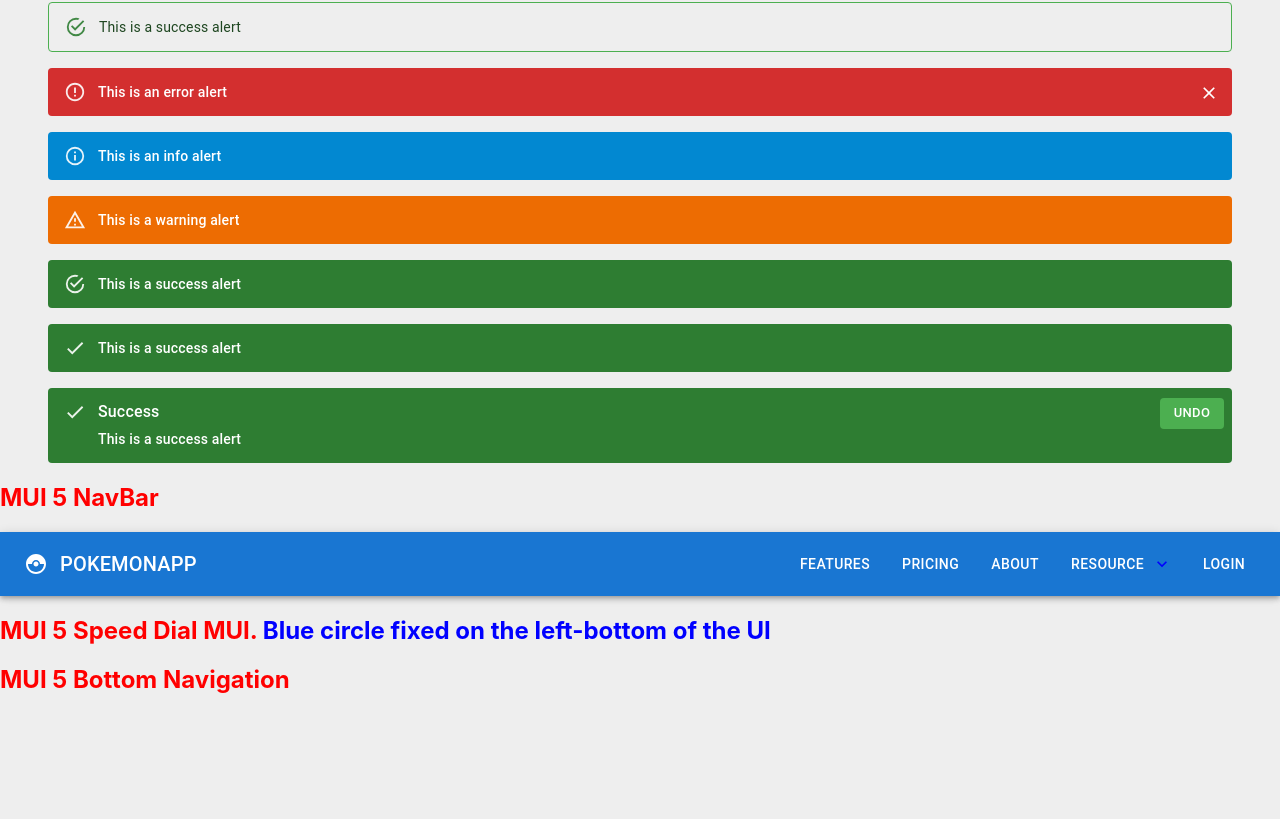
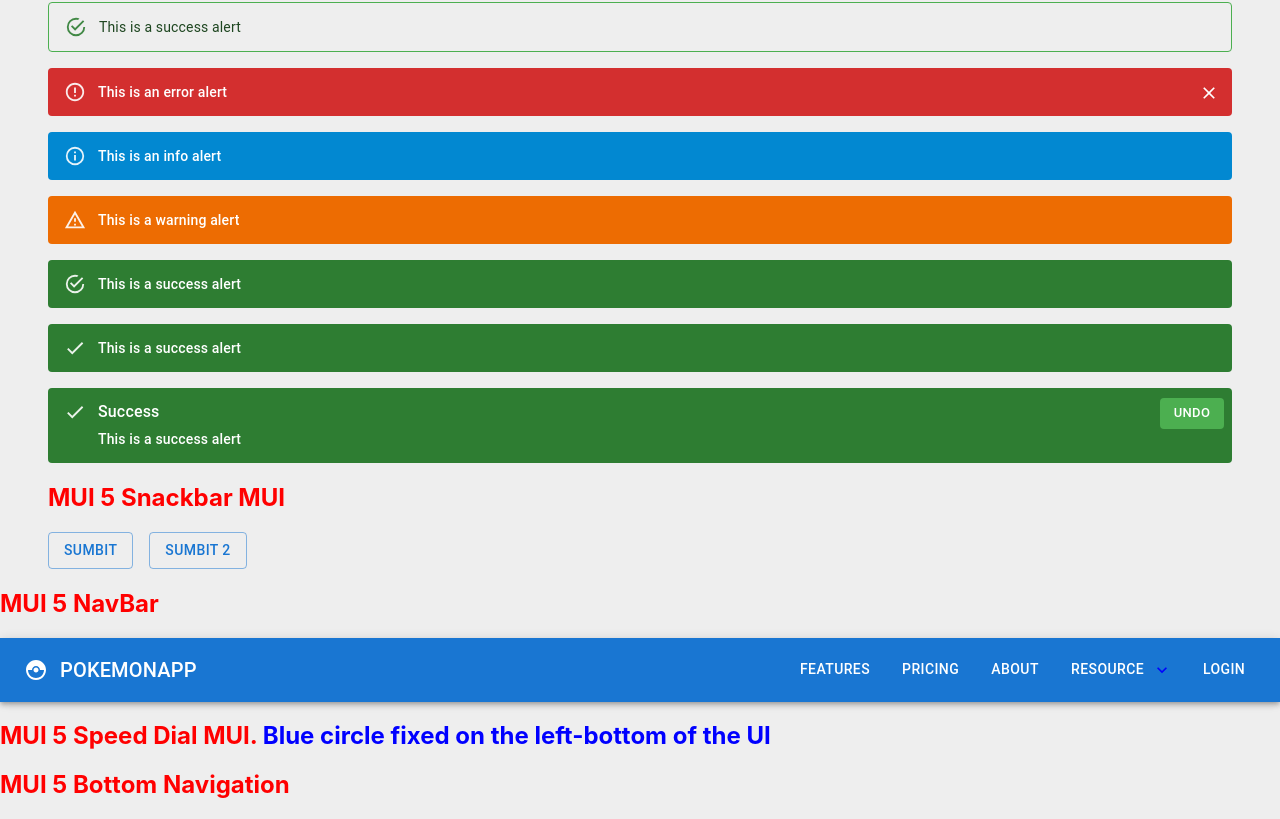
Before and after one commit to Dina2703/mui5-app, a React (Create React App) app: page / in a window 1280 px wide. Shown: the part 8234-9053 px from the top of the page. Before the commit the page ends 8948 px from the top, so only its background shows below. Built offline with nearby package versions, Linux system fonts and the light colour scheme.

Commit message:
Snackbar MUI examples

```diff
--- a/src/App.js
+++ b/src/App.js
@@ -27,6 +27,7 @@ import MuiTypo from "./components/MuiTypo";
 import MuiToolTip from "./components/MuiToolTip";
 import MuiTabel from "./components/MuiTabel";
 import MuiAlert from "./components/MuiAlert";
+import MuiSnackbar from "./components/MuiSnackbar";
 
 function App() {
   return (
@@ -84,6 +85,8 @@ function App() {
         <MuiTabel />
         <h2>MUI 5 Alert MUI </h2>
         <MuiAlert />
+        <h2>MUI 5 Snackbar MUI </h2>
+        <MuiSnackbar />
       </div>
       <h2>MUI 5 NavBar </h2>
       <MuiNavbar />
--- /dev/null
+++ b/src/components/MuiSnackbar.js
@@ -0,0 +1,55 @@
+import { Button, Snackbar, Alert, AlertProps, Stack } from "@mui/material";
+import { useState, forwardRef } from "react";
+
+const SnackbarAlert = forwardRef(function SnackbarAlert(props, ref) {
+  return <Alert elevation={6} ref={ref} {...props} />;
+});
+
+function MuiSnackbar() {
+  const [open, setOpen] = useState(false);
+  const [open2, setOpen2] = useState(false);
+
+  const handleClose = (event, reason) => {
+    if (reason === "clickaway") {
+      return;
+    }
+    setOpen(false);
+  };
+
+  const handleClose2 = (event, reason) => {
+    if (reason === "clickaway") {
+      return;
+    }
+    setOpen2(false);
+  };
+
+  return (
+    <Stack spacing={2} direction="row">
+      <Button onClick={() => setOpen(true)} variant="outlined">
+        Sumbit
+      </Button>
+      <Snackbar
+        message="Form submitted successfully"
+        autoHideDuration={3000}
+        open={open}
+        onClose={handleClose}
+        anchorOrigin={{
+          vertical: "bottom",
+          horizontal: "center",
+        }}
+      />
+      <Button onClick={() => setOpen2(true)} variant="outlined">
+        Sumbit 2
+      </Button>
+      <Snackbar autoHideDuration={3000} open={open2} onClose={handleClose2}>
+        <SnackbarAlert onClose={handleClose2} severity="success">
+          Form submitted successfully
+        </SnackbarAlert>
+      </Snackbar>
+    </Stack>
+  );
+}
+
+export default MuiSnackbar;
+
+//Snackbars provide brif notifications, also known as the toast notifications. Snackbars inform users of an process that an app has performed or will perform.
```
